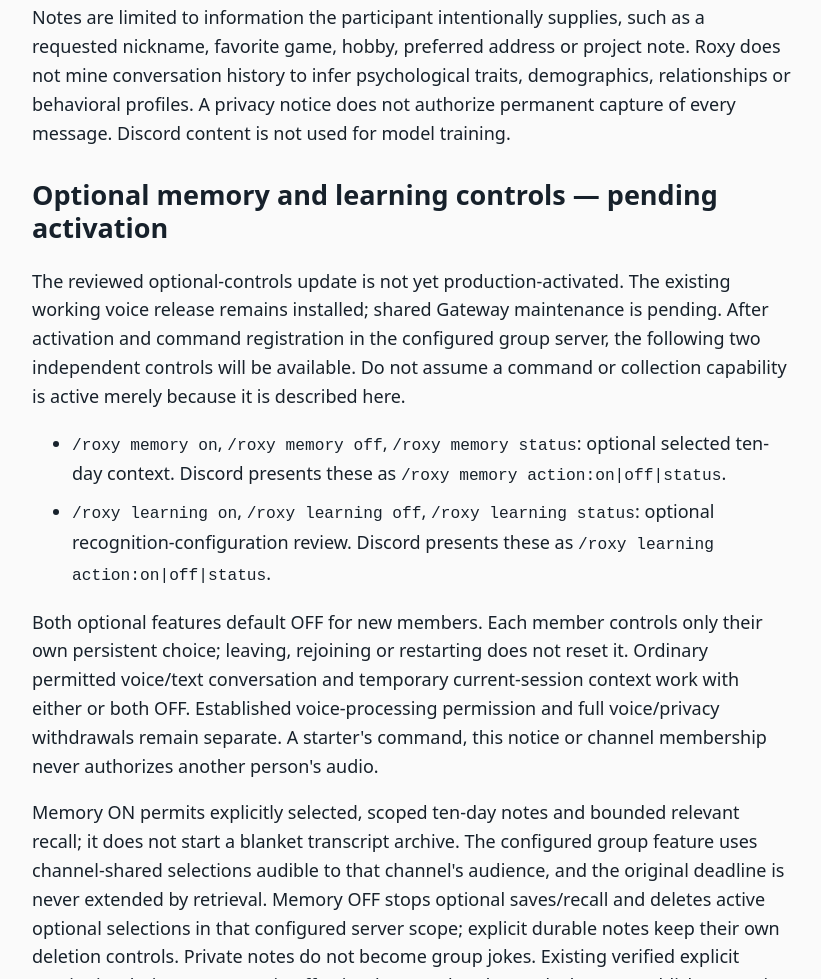
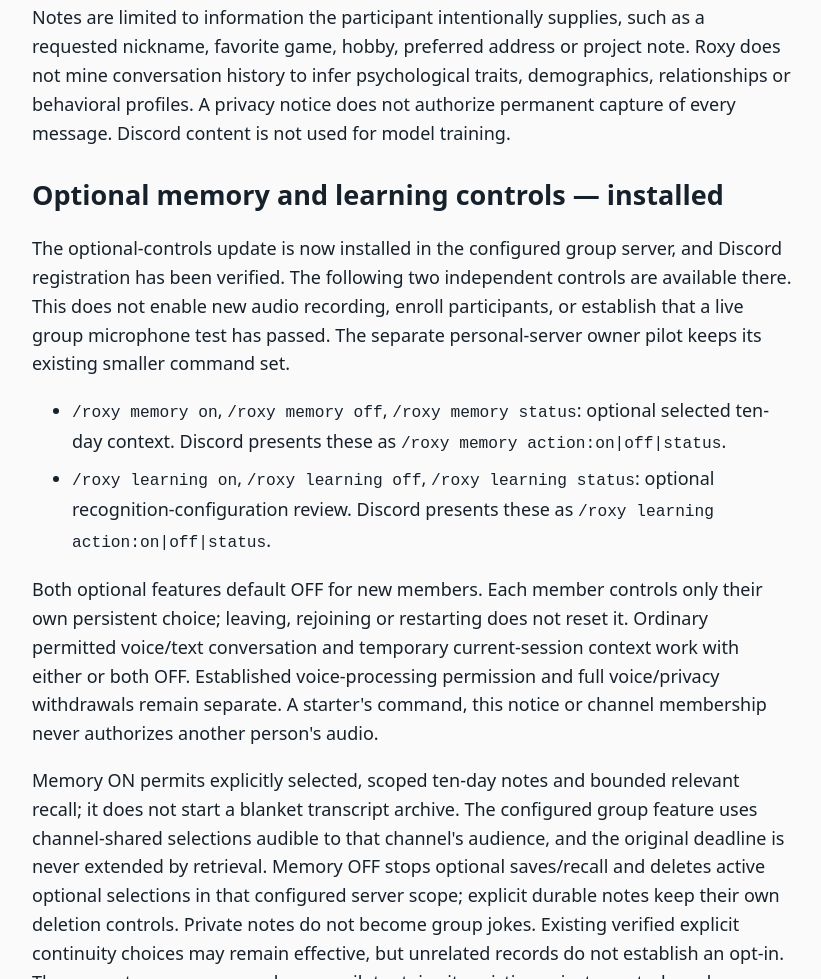
Before and after one commit to jclouse92jc/roxy-privacy, a plain HTML site: page index.html in a window 1280 px wide. Shown: the part 1465-2444 px from the top of the page, without its empty margins (228-1049 px from the left). Drawn offline with Linux system fonts and the light colour scheme.

Commit message:
Disclose installed optional memory and learning controls with unchanged capture limits

```diff
--- a/index.html
+++ b/index.html
@@ -11,8 +11,8 @@
 <h2>Explicit notes, not inferred profiles</h2>
 <p>Where enabled, a clear authenticated instruction to save a nonsensitive note authorizes that specific scoped save. There is no additional generic signup form. Roxy confirms a save only after durable readback. A failed or unknown result is not a confirmed save; review the current notes before retrying.</p>
 <p>Notes are limited to information the participant intentionally supplies, such as a requested nickname, favorite game, hobby, preferred address or project note. Roxy does not mine conversation history to infer psychological traits, demographics, relationships or behavioral profiles. A privacy notice does not authorize permanent capture of every message. Discord content is not used for model training.</p>
-<h2>Optional memory and learning controls — pending activation</h2>
-<p>The reviewed optional-controls update is not yet production-activated. The existing working voice release remains installed; shared Gateway maintenance is pending. After activation and command registration in the configured group server, the following two independent controls will be available. Do not assume a command or collection capability is active merely because it is described here.</p>
+<h2>Optional memory and learning controls — installed</h2>
+<p>The optional-controls update is now installed in the configured group server, and Discord registration has been verified. The following two independent controls are available there. This does not enable new audio recording, enroll participants, or establish that a live group microphone test has passed. The separate personal-server owner pilot keeps its existing smaller command set.</p>
 <ul>
 <li><code>/roxy memory on</code>, <code>/roxy memory off</code>, <code>/roxy memory status</code>: optional selected ten-day context. Discord presents these as <code>/roxy memory action:on|off|status</code>.</li>
 <li><code>/roxy learning on</code>, <code>/roxy learning off</code>, <code>/roxy learning status</code>: optional recognition-configuration review. Discord presents these as <code>/roxy learning action:on|off|status</code>.</li>
```
